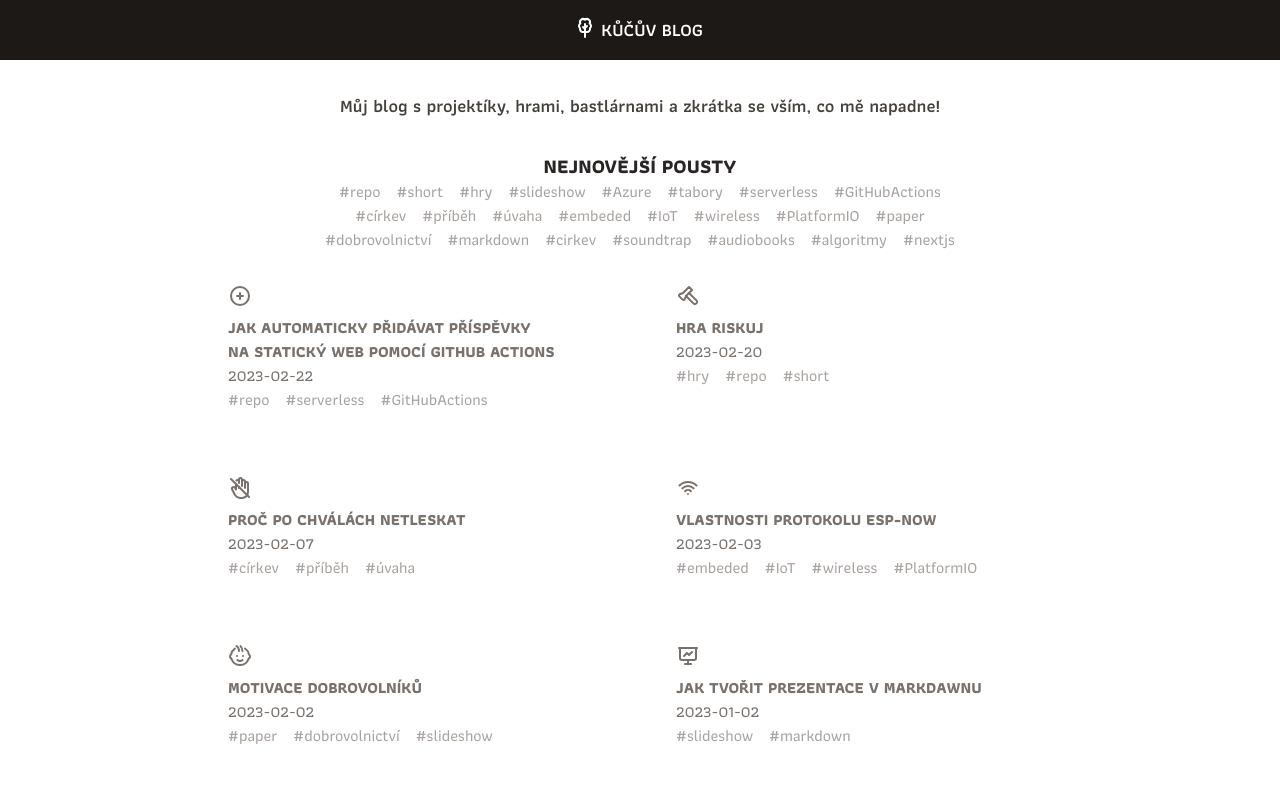
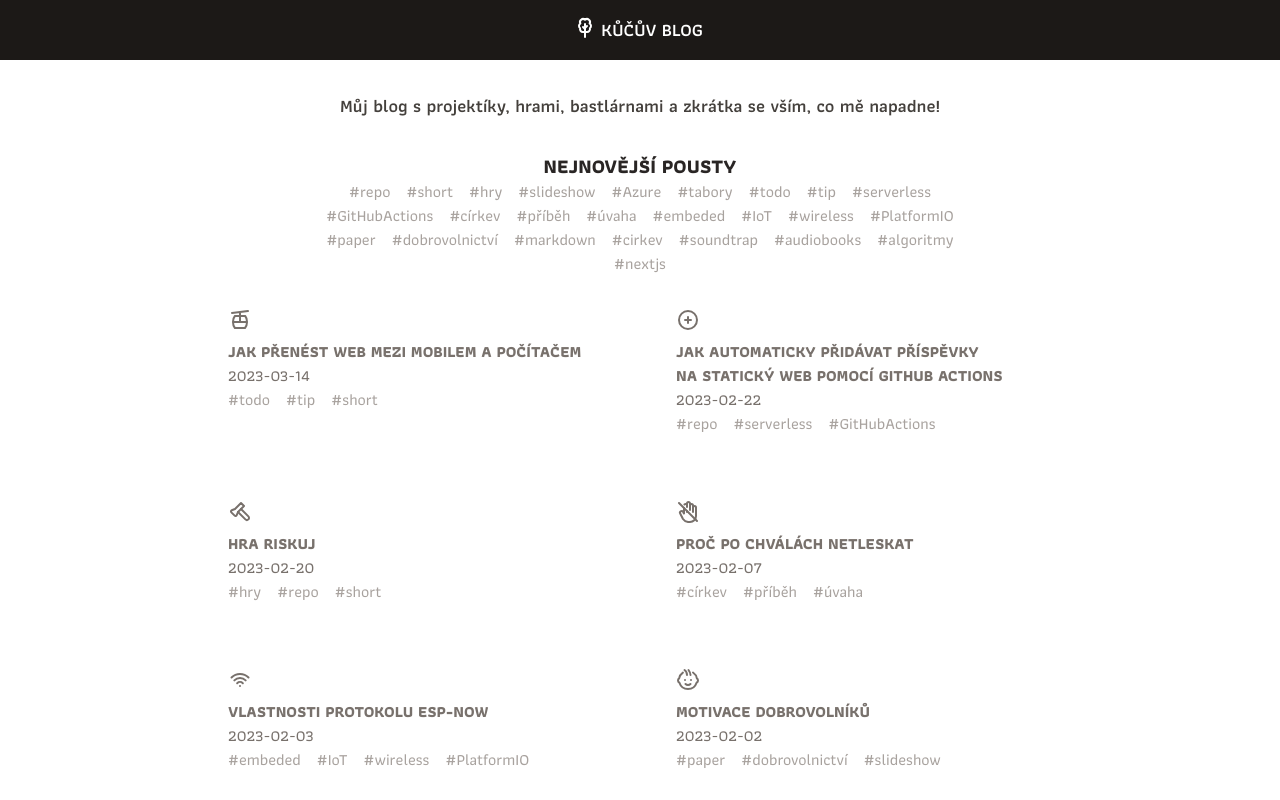
Before and after one commit to petrkucerak/blog, a Next.js app: page / in a window 1280 px wide. Shown: the top 800 px of the page. Built offline with nearby package versions, Linux system fonts and the light colour scheme; what tailwind-highlightjs would draw is missing.

Commit message:
Add content

```diff
--- a/components/icon.js
+++ b/components/icon.js
@@ -4,6 +4,7 @@
  */
 
 import {
+  IconAerialLift,
   IconAnchor,
   IconAxe,
   IconBiohazard,
@@ -35,5 +36,6 @@ export default function Icon({ icon }) {
   if (icon === "handOff") return <IconHandOff className="ml-2" />;
   if (icon === "axe") return <IconAxe className="ml-2" />;
   if (icon === "circlePlus") return <IconCirclePlus className="ml-2" />;
+  if (icon === "aerialLift") return <IconAerialLift className="ml-2" />;
   else return <IconSatellite className="ml-2" />;
 }
--- /dev/null
+++ b/posts/jak-prenest-web-mezi-mobilem-a-pocitacem.md
@@ -0,0 +1,22 @@
+---
+title: 'Jak přenést web mezi mobilem a&nbsp;počítačem'
+description: 'Článek o tom, jak řeším přenášení odkazů na web mezi mobilem a počítačem.'
+date: '2023-03-14'
+tags:
+  - todo
+  - tip
+  - short
+icon: 'aerialLift'
+---
+
+***Když jedu vlakem, obědvám nebo např. sedím na oné místnosti, občas vytáhnu mobil a pročtu zajímavosti. Často se mi stane, že narazím na článek, web či návod, který by se mi mohl hodit v budoucnu. Jak ho ale dostat do počítače tak, abych na něj opravdu nezapomněl?***
+
+Věřím, že s&nbsp;touto výzvou se potýká nebo potýkla téměř každý. Dříve jsem postupoval tak, že jsem si zkopíroval ***url*** a&nbsp;přeposlal ji přes chatovací službu sám sobě nebo měl v&nbsp;[online poznámkovém bloku](https://www.notion.so/) speciální sekci na&nbsp;odkazy. Cítil jsem, že to není úplně ono a&nbsp;proto bych se chtěl podělit o&nbsp;nový způsob, na&nbsp;který jsem přišel nedávno a&nbsp;velice mi vyhovuje.
+
+K&nbsp;organizaci svých úkolů používám [ToDo](https://todo.microsoft.com/tasks/) aplikaci od Microsoftu. Především kvůli tomu, že umí šikovně členit úkoly do&nbsp;kategorií a&nbsp;zvýrazňovat úkoly, kterým se rozhodnu daný den věnovat. Nedávno jsem opět řešil přeposlání zajímavého článku. Objevil jsem, že jde přímo z prohlížeče přidávat odkazy jako tasky do ToDo aplikace.
+
+![screerecord postupu](/posts/images/jak-prenest-web-mezi-mobilem-a-pocitacem-01.gif)
+
+Postup je jednoduchý. Otevřete sdílecí panel, vyberete aplikaci [Microsoft ToDo](https://todo.microsoft.com/tasks/) a&nbsp;vyberete konkrétní seznam, do kterého se má úkol přidat.
+
+Pro mne se jedná o&nbsp;vhodné řešení především kvůli tomu, že ToDo list používám k&nbsp;organizaci svojí práce.
```
Also changed, not shown: 1 other file (tests, documents, lock files or other folders).
